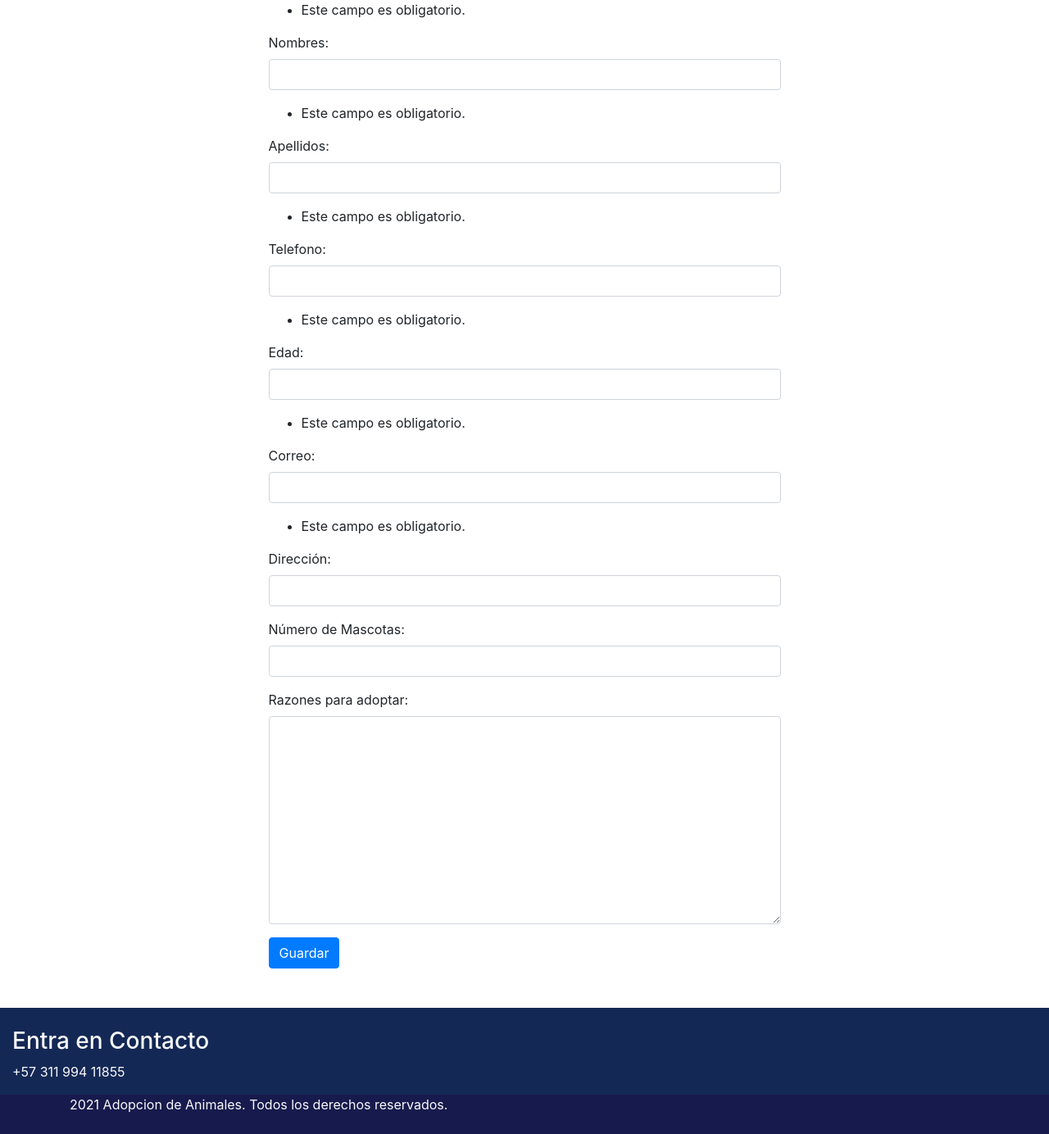
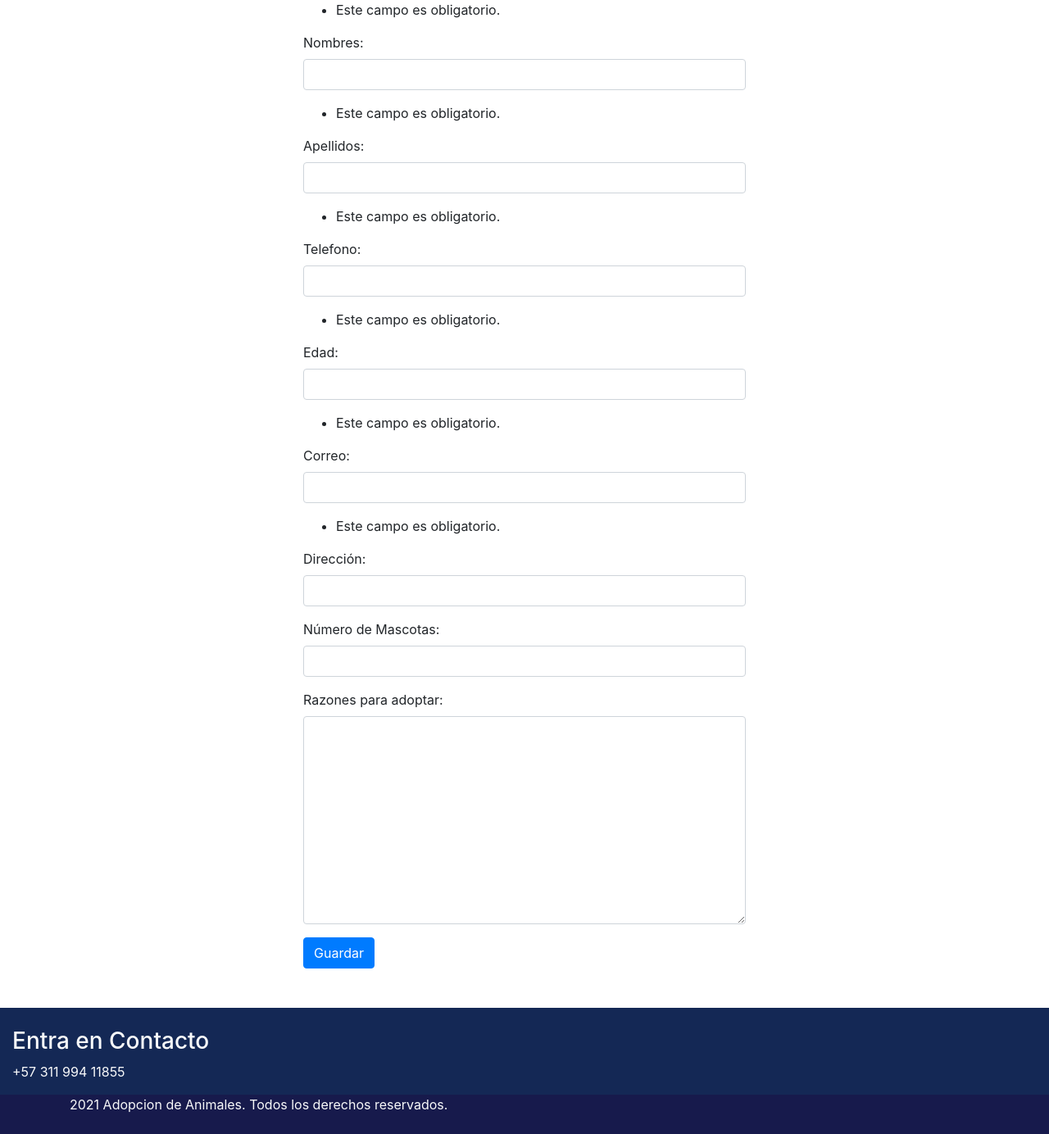
Before and after one commit to Alfareiza/adopcion-de-animales, a Django app: page /solicitud/nuevo/ in a window 1280 px wide. Shown: the part 56-1440 px from the top of the page at 82% size. Run offline with Django 3.2, Linux system fonts and the light colour scheme; some libraries are stand-ins or nearby versions.

Commit message:
Ajuste de css para formulario.

```diff
--- a/templates/adopcion/solicitud_form.html
+++ b/templates/adopcion/solicitud_form.html
@@ -1,6 +1,8 @@
 {% extends 'base/home.html' %}
 {% block bienvenido %}{% endblock %}
+{% block title%} Solicitud Nueva {% endblock %}
 {% block content %}
+<div class="container">
     <div class="row">
         <div class="col-md-3"></div>
         <div class="col-md-6">
@@ -13,4 +15,5 @@
         </div>
         <div class="col-md-3"></div>
     </div>
+</div>
 {% endblock %}
```
Lines whose indentation alone changed are shown as unchanged.
